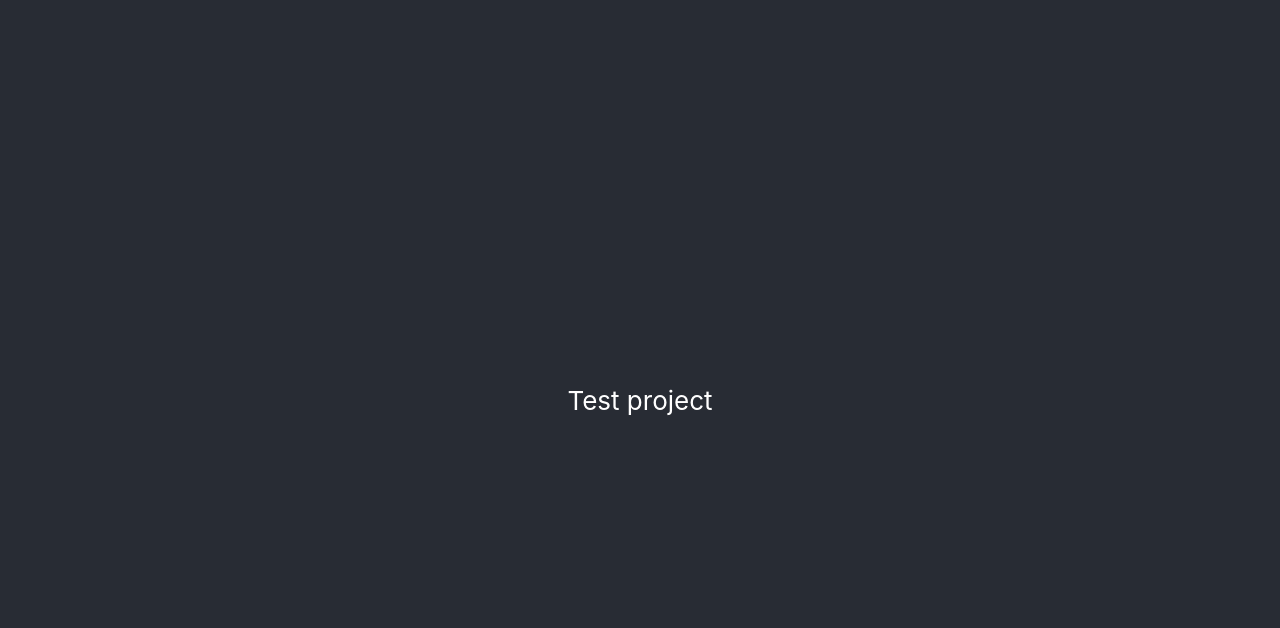
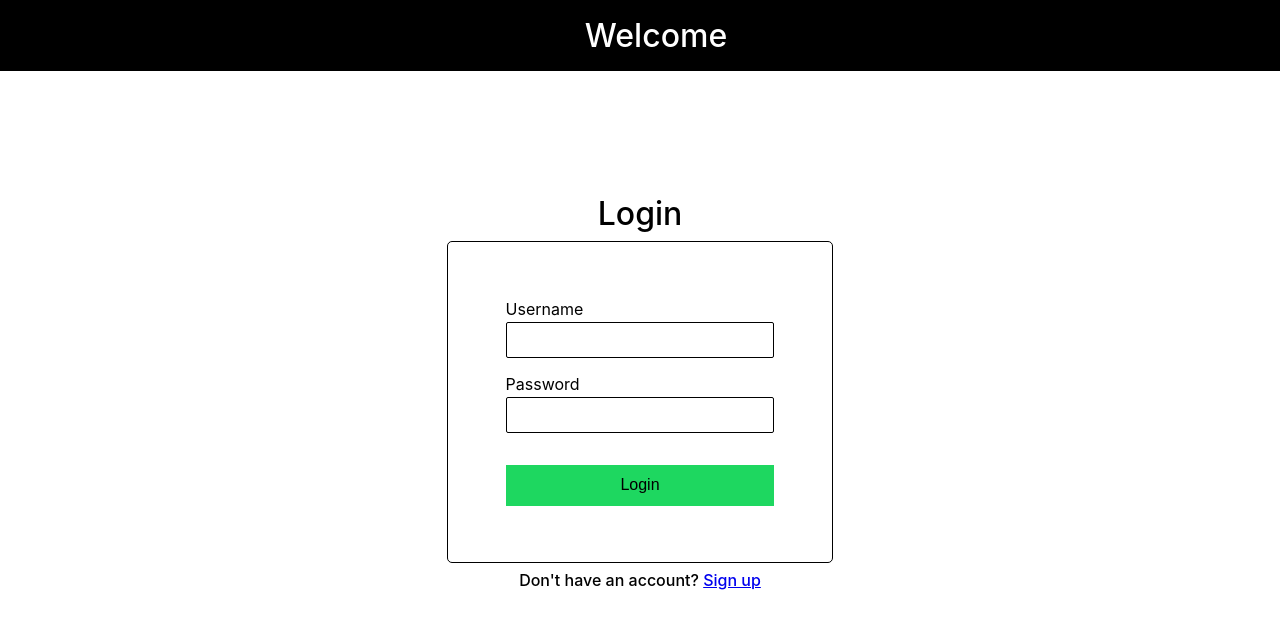
Before and after one commit to harhacking/cs520-project, a React (Create React App) app in the folder patient_tracker_fe/: page / in a window 1280 px wide. Shown: the top 628 px of the page. Built offline with nearby package versions, Linux system fonts and the light colour scheme.

Commit message:
Added login page and some styling

```diff
--- a/patient_tracker_fe/package.json
+++ b/patient_tracker_fe/package.json
@@ -8,6 +8,8 @@
     "@testing-library/user-event": "^13.5.0",
     "react": "^18.2.0",
     "react-dom": "^18.2.0",
+    "react-router": "^6.17.0",
+    "react-router-dom": "^6.17.0",
     "react-scripts": "5.0.1",
     "web-vitals": "^2.1.4"
   },
--- a/patient_tracker_fe/src/App.css
+++ b/patient_tracker_fe/src/App.css
@@ -1,38 +1,8 @@
 .App {
-  text-align: center;
-}
-
-.App-logo {
-  height: 40vmin;
-  pointer-events: none;
-}
-
-@media (prefers-reduced-motion: no-preference) {
-  .App-logo {
-    animation: App-logo-spin infinite 20s linear;
-  }
-}
-
-.App-header {
-  background-color: #282c34;
-  min-height: 100vh;
+  height: 100vh;
+  max-height: 100%;
   display: flex;
   flex-direction: column;
   align-items: center;
   justify-content: center;
-  font-size: calc(10px + 2vmin);
-  color: white;
 }
-
-.App-link {
-  color: #61dafb;
-}
-
-@keyframes App-logo-spin {
-  from {
-    transform: rotate(0deg);
-  }
-  to {
-    transform: rotate(360deg);
-  }
-}
--- a/patient_tracker_fe/src/App.js
+++ b/patient_tracker_fe/src/App.js
@@ -1,11 +1,12 @@
 import './App.css';
+import Navbar from './Components/Navbar';
+import Login from './Pages/Login';
 
 function App() {
   return (
     <div className="App">
-      <header className="App-header">
-        Test project
-      </header>
+      <Navbar />
+        <Login />
     </div>
   );
 }
--- /dev/null
+++ b/patient_tracker_fe/src/Components/Navbar.js
@@ -0,0 +1,13 @@
+import classes from "../Styles/Navbar.module.css"
+
+function Navbar() {
+    return (
+        <header>
+            <nav>
+                Welcome
+            </nav>
+        </header>
+    )
+}
+
+export default Navbar
--- /dev/null
+++ b/patient_tracker_fe/src/Pages/Login.js
@@ -0,0 +1,24 @@
+// import Navbar from "../Components/Navbar";
+import classes from "../Styles/Login.module.css";
+
+function Login() {
+  return (
+    <div className={classes.loginContainer}>
+      <p>Login</p>
+      <form className={classes.loginForm}>
+        <div className={classes.username}>
+          <label htmlFor="username">Username</label>
+          <input type="text" id="username" />
+        </div>
+        <div className={classes.password}>
+          <label htmlFor="password">Password</label>
+          <input type="password" id="password" />
+        </div>
+        <button type="submit">Login</button>
+      </form>
+      <p>Don't have an account? <a href="/">Sign up</a></p>
+    </div>
+  );
+}
+
+export default Login;
--- /dev/null
+++ b/patient_tracker_fe/src/Styles/Login.module.css
@@ -0,0 +1,79 @@
+.loginContainer {
+    width: 100vw;
+    max-width: 100%;
+    height: 100vh;
+    max-height: 100%;
+    display: flex;
+    flex-direction: column;
+    justify-content: center;
+    align-items: center;
+}
+
+.loginContainer > p:first-child {
+    font-size: 2rem;
+    font-weight: 500;
+    margin: 0 0 0.5rem 0;
+}
+
+.loginForm {
+    display: flex;
+    flex-direction: column;
+    align-items: center;
+    justify-content: center;
+    border: 1px solid black;
+    width: 30%;
+    height: 40%;
+    border-radius: 5px;
+}
+
+.username, .password {
+    width: 70%;
+    display: flex;
+    flex-direction: column;
+}
+
+.username > *, .password > * {
+    display: block;
+    font-size: 1rem;
+}
+
+.username label, .password label {
+    margin-bottom: 0.2rem;
+    color: black;
+}
+
+.loginForm input {
+    border: 1px solid black;
+    border-radius: 2px;
+    padding: 0.5rem;
+    margin-bottom: 1rem;
+}
+
+.loginForm input:focus {
+    border: 1px solid transparent;
+    outline: 1px solid #1ED760;
+}
+
+.loginForm button {
+    display: block;
+    margin: 0 auto;
+    width: 70%;
+    padding: 0.65rem;
+    margin-top: 1rem;
+    background-color: #1ED760;
+    border: none;
+    font-size: 1rem;
+    cursor: pointer;
+    border: 1px solid transparent;
+}
+
+.loginForm button:hover {
+    background-color: white;
+    border: 1px solid #1ED760;
+    transition: all 0.4s;
+}
+
+.loginContainer p {
+    margin-top: 0.4rem;
+    font-weight: 500;
+}
--- /dev/null
+++ b/patient_tracker_fe/src/Styles/Navbar.module.css
@@ -0,0 +1,14 @@
+header {
+    position: fixed;
+    top: 0;
+    left: 0;
+    right: 0;
+    width: 100%;
+    margin: 0;
+    padding: 1rem;
+    background-color: black;
+    color: white;
+    text-align: center;
+    font-size: 2rem;
+    font-weight: 500;
+}
```
Also changed, not shown: 1 other file (tests, documents, lock files or other folders).
